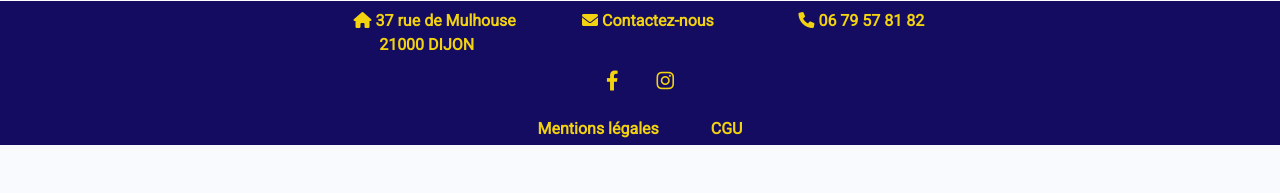
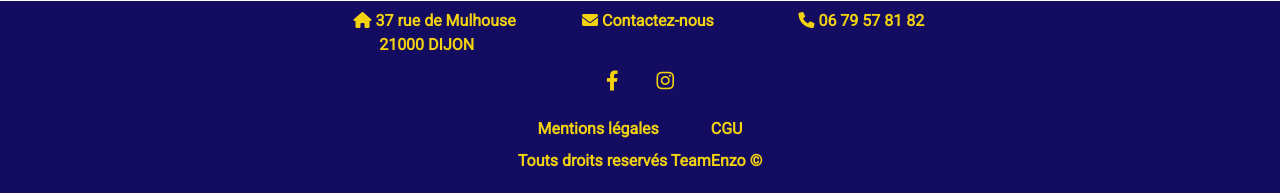
Before and after one commit to Hypnololz/chouettesellerie, a PHP site: template templates/main/index.html.twig in a window 1280 px wide. Shown: the part 1183-1376 px from the top of the page. Before the commit the page ends 1328 px from the top, so only its background shows below. Run offline with PHP 8.4, Linux system fonts and the light colour scheme; the template is opened without the code that fills it, so the values that code supplies are empty; some libraries are stand-ins or nearby versions.

Commit message:
fix copyright

```diff
--- a/templates/base.html.twig
+++ b/templates/base.html.twig
@@ -196,13 +196,13 @@
                     <a class="text-gold text-decoration-none fw-bold me-5" href="{{ path('mentions_legales') }}">Mentions
                         légales</a>
                     <a class="text-gold text-decoration-none fw-bold" href="{{ path('cgu') }}">CGU</a>
+    <p class="text-center text-gold mt-2 fs-6">Touts droits reservés TeamEnzo ©</p>
                 </div>
             </div>
 
         </div>
 
     </div>
-
 </footer>
 
 <!-- End of .container -->
```
